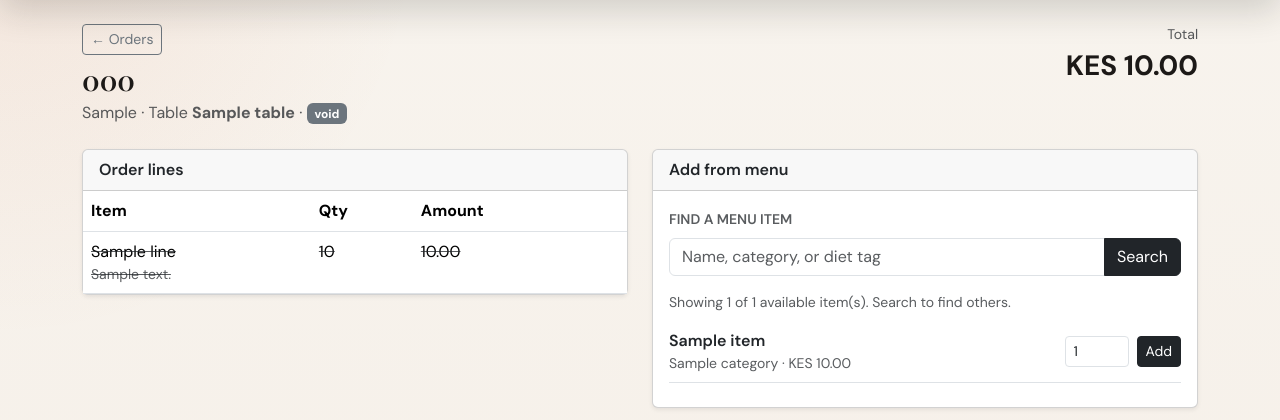
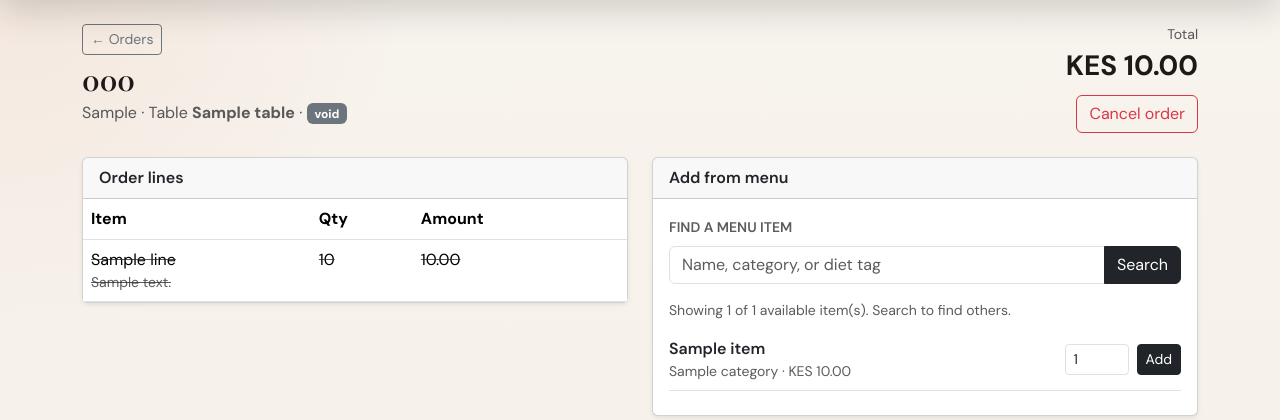
Before and after one commit to kiruiian/platter, a Flask app: page /orders/1/add-item in a window 1280 px wide. Shown: the part 82-502 px from the top of the page. Run offline with Flask 3, Linux system fonts and the light colour scheme; the visitor is signed in with stand-in values (Sample User, id 1); tables that the repository leaves empty hold one stand-in row (values such as "Sample post").

Commit message:
Add cancel order button to free tables

```diff
--- a/app/routes/orders.py
+++ b/app/routes/orders.py
@@ -269,3 +269,26 @@ def order_mark_served(order_id):
 def kitchen_ticket(order_id):
     order = MealOrder.query.get_or_404(order_id)
     return render_template("kitchen_ticket.html", order=order)
+
+@orders_bp.route("/orders/<int:order_id>/cancel", methods=["POST"])
+@login_required(roles={"admin", "waiter", "cashier"})
+def order_cancel(order_id):
+    order = MealOrder.query.get_or_404(order_id)
+    if order.status in {"closed", "cancelled"}:
+        flash("This order is already closed.", "warning")
+        return redirect(url_for("orders.order_detail", order_id=order.id))
+
+    order.status = "cancelled"
+    if order.table:
+        # Free the table only if no other open orders exist on it
+        still_open = MealOrder.query.filter(
+            MealOrder.table_id == order.table_id,
+            MealOrder.id != order.id,
+            MealOrder.status.in_(["draft", "submitted", "in_kitchen", "ready", "delivered"])
+        ).first()
+        if not still_open:
+            order.table.status = "free"
+
+    db.session.commit()
+    flash(f"Order {order.order_number} cancelled.", "success")
+    return redirect(url_for("tables.tables_list"))
--- a/templates/kitchen_ticket.html
+++ b/templates/kitchen_ticket.html
@@ -18,17 +18,12 @@
     td { padding: 3px 0; }
     .big { font-size: 15px; font-weight: bold; }
     .no-print { margin: 10px 0; text-align: center; }
-    .no-print a { margin: 0 8px; color: #000; }
     @media print { .no-print { display: none; } }
   </style>
 </head>
 <body>
   <div class="no-print">
     <button onclick="window.print()">Print ticket</button>
-    <br><br>
-    <a href="{{ url_for('orders.order_detail', order_id=order.id) }}">← Back to order</a>
-    |
-    <a href="{{ url_for('orders.orders_list') }}">Orders list</a>
   </div>
 
   <h1>KITCHEN TICKET</h1>
--- a/templates/order_detail.html
+++ b/templates/order_detail.html
@@ -30,6 +30,13 @@
     {% if order.status == 'ready' and session.get('role') in ['admin', 'waiter'] %}
     <form method="POST" action="{{ url_for('orders.order_mark_served', order_id=order.id) }}" class="mt-2">
       <button type="submit" class="btn btn-success">Mark served</button>
+    </form>
+    {% endif %}
+
+    {% if order.status not in ['closed', 'cancelled'] and session.get('role') in ['admin', 'waiter', 'cashier'] %}
+    <form method="POST" action="{{ url_for('orders.order_cancel', order_id=order.id) }}" class="mt-2"
+      onsubmit="return confirm('Cancel this order and free the table?');">
+      <button type="submit" class="btn btn-outline-danger">Cancel order</button>
     </form>
     {% endif %}
   </div>
```
